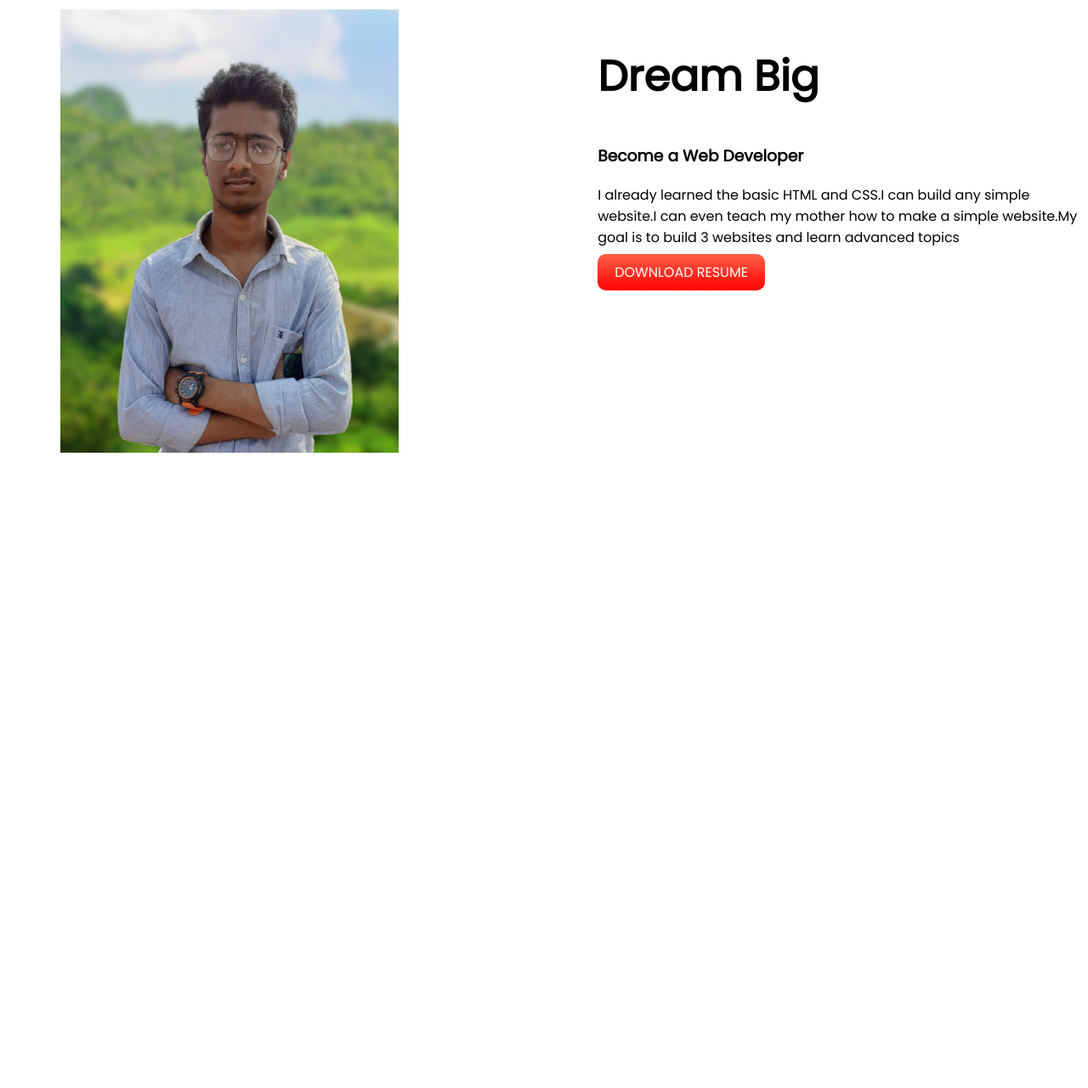
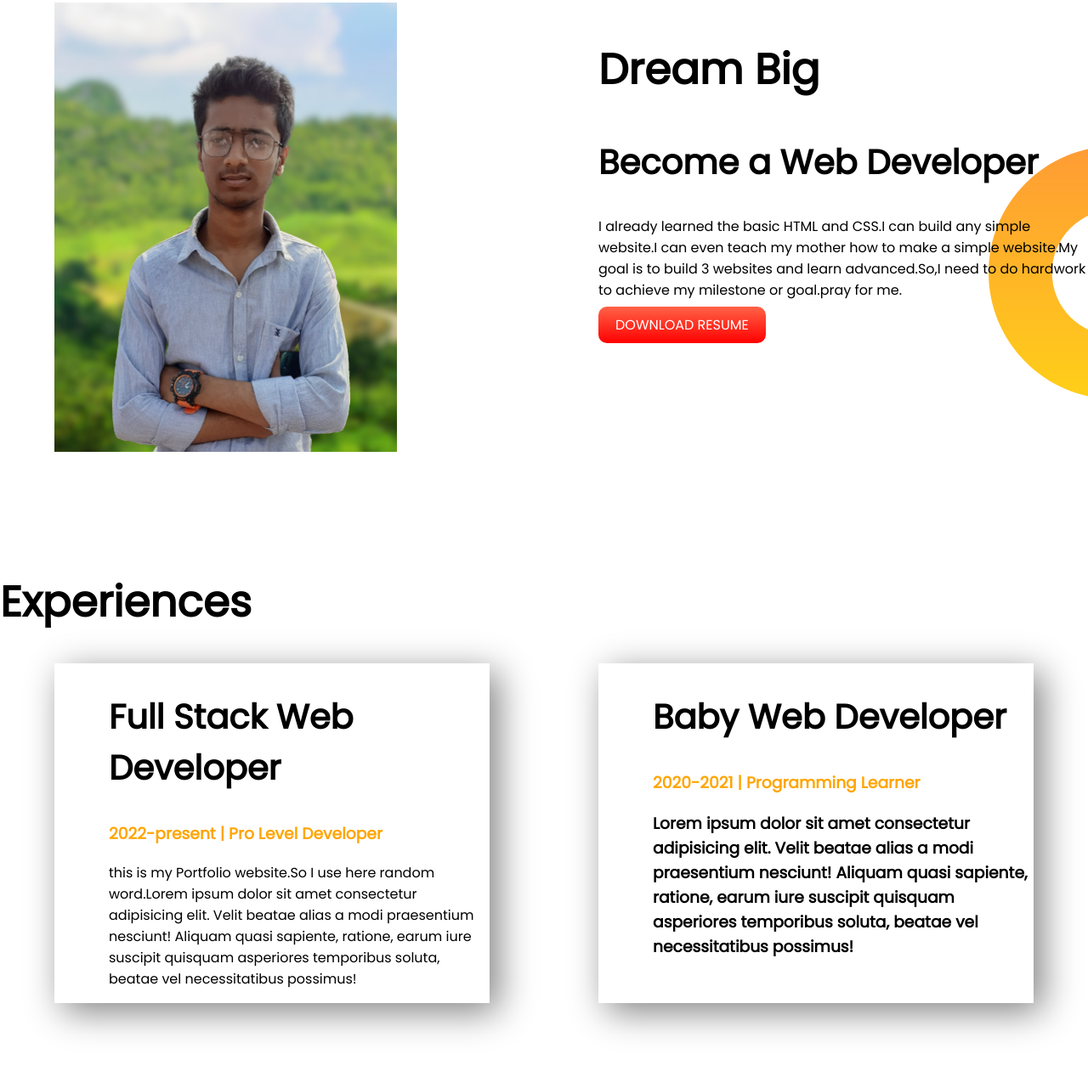
Before and after one commit to HasibulRobin/developer-portfolio-2, a plain HTML site: page index.html in a window 1280 px wide. Shown: the part 560-1841 px from the top of the page at 85% size. Before the commit the page ends 1208 px from the top, so only its background shows below. Drawn offline with Linux system fonts and the light colour scheme.

Commit message:
round banner aded

```diff
--- a/index.html
+++ b/index.html
@@ -13,7 +13,7 @@
 </head>
 
 <body>
-    <section>
+    <section class="top-banner">
         <div class="half-width">
             <h1>Welcome to</h1>
             <h1><span class="orange-color">Hasibul Robin</span> world</h1>
@@ -29,16 +29,45 @@
             <img src="images/my-bg.png" alt="">
         </div>
     </section>
-    <section>
+    <section class="round-banner">
         <div class="half-width">
             <img src="images/robin.png" alt="">
         </div>
         <div class="half-width">
             <h1>Dream Big</h1>
-            <h3>Become a Web Developer</h3>
+            <h2>Become a Web Developer</h2>
             <p>I already learned the basic HTML and CSS.I can build any simple website.I can even teach my mother how to
-                make a simple website.My goal is to build 3 websites and learn advanced topics</p>
-            <a class="button" href="https://www.facebook.com/hasibulhasnat.robin">DOWNLOAD RESUME</a>
+                make a simple website.My goal is to build 3 websites and learn advanced.So,I need to do hardwork to
+                achieve my milestone or goal.pray for me.</p>
+            <a class="button" target="_blank" href="https://www.facebook.com/hasibulhasnat.robin">DOWNLOAD
+                RESUME</a>
+        </div>
+    </section>
+    <h1>Experiences</h1>
+    <section>
+
+        <div class="box-container">
+            <div class="this-is-box-shadow half-width">
+                <h2>Full Stack Web Developer</h2>
+                <h3 class="orange-color">2022-present | Pro Level Developer</h3>
+                <p>this is my Portfolio website.So I use here random word.Lorem ipsum dolor sit amet consectetur
+                    adipisicing
+                    elit. Velit beatae alias a modi praesentium nesciunt! Aliquam quasi sapiente, ratione, earum iure
+                    suscipit quisquam asperiores temporibus soluta, beatae vel necessitatibus possimus!
+
+                </p>
+            </div>
+            <div class="this-is-box-shadow half-width">
+                <h2>Baby Web Developer</h2>
+                <h3 class="orange-color">2020-2021 | Programming Learner<h3>
+                        <p>Lorem ipsum dolor sit amet consectetur adipisicing elit. Velit beatae alias a modi
+                            praesentium
+                            nesciunt!
+                            Aliquam quasi sapiente, ratione, earum iure suscipit quisquam asperiores temporibus soluta,
+                            beatae
+                            vel
+                            necessitatibus possimus!</p>
+            </div>
         </div>
     </section>
 </body>
--- a/style.css
+++ b/style.css
@@ -1,11 +1,15 @@
 body{
     font-family: 'Poppins', sans-serif;
+    margin: 0;
 }
 h1{
     font-size: 50px;
 }
 .orange-color{
     color:orange;
+}
+h2{
+    font-size: 40px;
 }
 section{
     display: flex;
@@ -25,3 +29,22 @@ section{
     color: white;
     border-radius: 10px;
 }
+.top-banner{
+    background-image: url(images/top-banner.png);
+    background-repeat: no-repeat;
+}
+.round-banner{
+    background-image:url(images/dream-bg.png);
+    background-repeat: no-repeat;
+    background-position:right;
+}
+.this-is-box-shadow{
+    box-shadow: 10px 10px 40px gray;
+    width: 40%;
+    margin-left: 5%;
+    margin-right: 5%;
+}
+.box-container{
+    display: flex;
+    width: 100%;
+}
```
